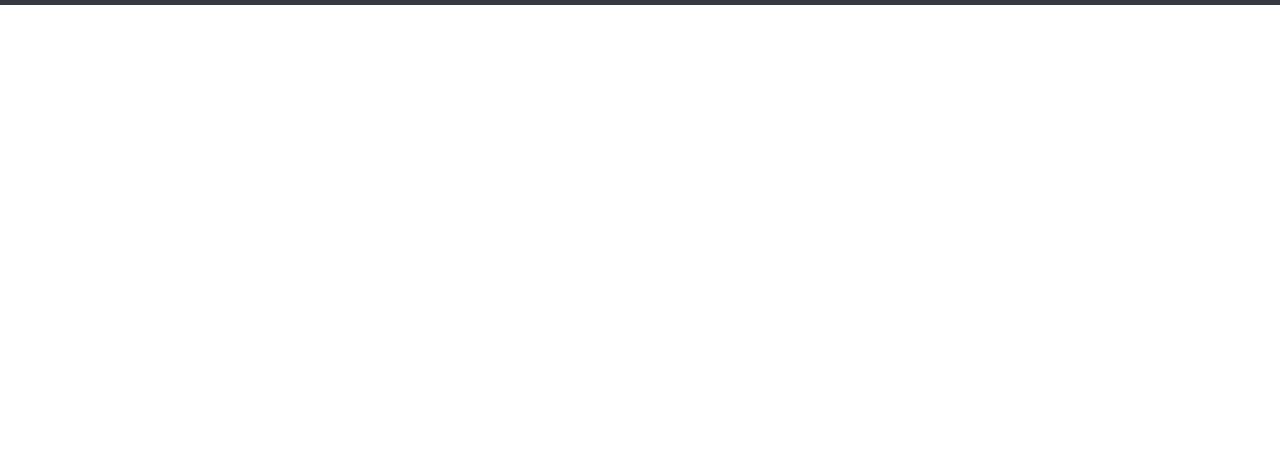
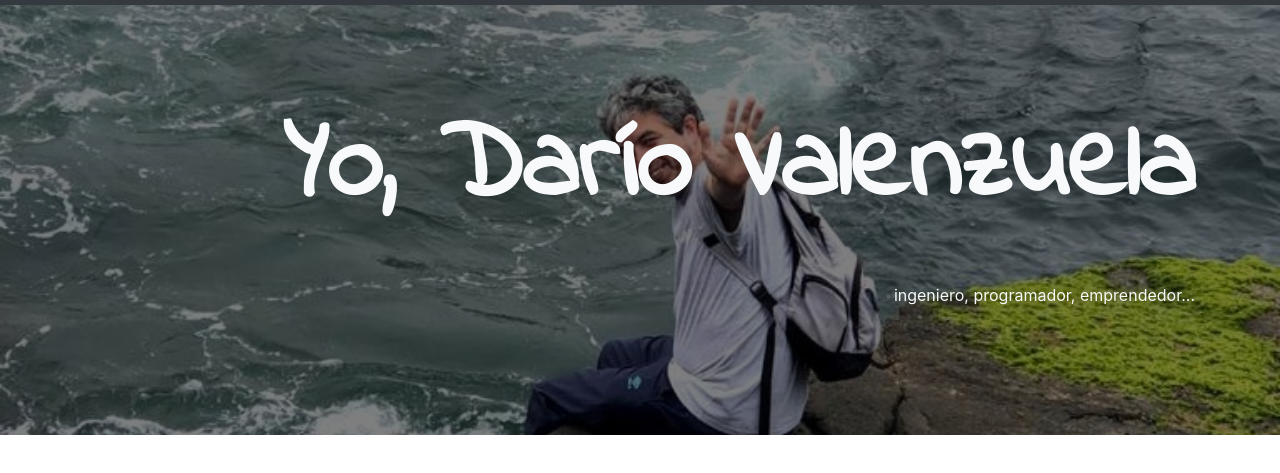
Before and after one commit to davc1969/portafolio, a plain HTML site: page index.html in a window 1280 px wide. Shown: the part 57-530 px from the top of the page. Drawn offline with nearby package versions, Linux system fonts and the light colour scheme.

Commit message:
Inclusión de Imagen de header (hero-image)

```diff
--- a/assets/css/styles.css
+++ b/assets/css/styles.css
@@ -2,3 +2,29 @@
     font-family: 'Indie Flower', cursive;
     font-size: 1.5rem;
 }
+
+
+/* The hero image */
+.hero-image {
+    /* Use "linear-gradient" to add a darken background effect to the image (photographer.jpg). This will make the text easier to read */
+    background-image: linear-gradient(rgba(0, 0, 0, 0.5), rgba(0, 0, 0, 0.5)), url("../img/dario01.jpg");
+    background-repeat: no-repeat;
+    background-size: cover;
+    background-position: left;
+    padding-bottom: 5rem;
+}
+
+  /* Place text in the middle of the image */
+.hero-text {
+    text-align: center;
+    position: absolute;
+    /* top: 70%;
+    left: 10%; */
+    /* transform: translate(-50%, -50%); */
+    color: white;
+  }
+
+  .hero-image h1{
+    font-family: 'Indie Flower', cursive;
+    font-size: 7rem;
+  }
--- a/index.html
+++ b/index.html
@@ -59,11 +59,14 @@
             </li>
           </ul>
         </div>
-      </nav>
+    </nav>
 
 
-      <header>
-
+    <header class="hero-image text-light text-right pt-5">
+        <div class="container">
+          <h1 class="display-1 font-weight-bold my-5">Yo, Darío Valenzuela</h1>
+          <p class="my-5">ingeniero, programador, emprendedor...</p>
+        </div>
     </header>
 
     <main>
```
Also changed, not shown: assets/img/dario01.jpg (renamed from assets/img/dario01.jpeg).
